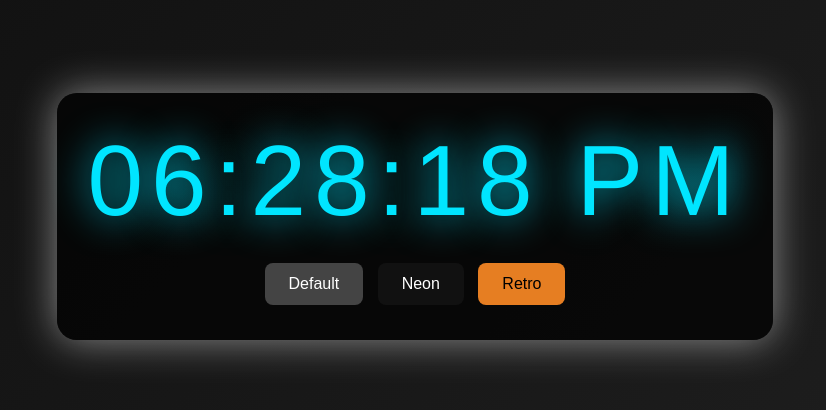
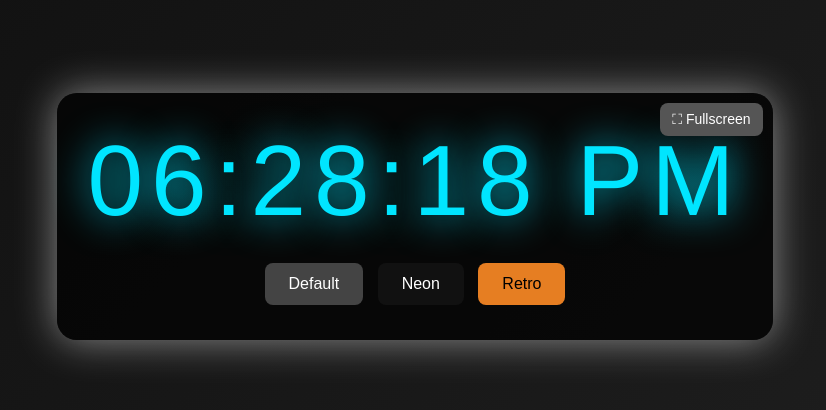
Before and after one commit to adilwiser/clock, a plain HTML site: page index.html in a window 1280 px wide. Shown: the part 184-594 px from the top of the page, without its empty margins (225-1051 px from the left). Drawn offline with Linux system fonts and the light colour scheme.

Commit message:
Update index.html
added full screen toggle button

```diff
--- a/index.html
+++ b/index.html
@@ -15,7 +15,7 @@
             display: flex;
             justify-content: center;
             align-items: center;
-            font-family: 'Helvetica', sans-serif; /* Changed to Helvetica */
+            font-family: 'Helvetica', sans-serif;
             color: #fff;
         }
 
@@ -43,9 +43,11 @@
             0% {
                 text-shadow: 0 0 30px rgba(0, 229, 255, 0.8);
             }
+
             50% {
                 text-shadow: 0 0 40px rgba(0, 229, 255, 1);
             }
+
             100% {
                 text-shadow: 0 0 30px rgba(0, 229, 255, 0.8);
             }
@@ -101,6 +103,25 @@
         .theme-selector button.retro:hover {
             background: #d35400;
         }
+
+        /* Fullscreen button styling */
+        .fullscreen-button {
+            position: absolute;
+            top: 10px;
+            right: 10px;
+            background: #555;
+            border: none;
+            color: #fff;
+            padding: 8px 12px;
+            border-radius: 8px;
+            cursor: pointer;
+            font-size: 14px;
+            transition: background 0.3s;
+        }
+
+        .fullscreen-button:hover {
+            background: #777;
+        }
     </style>
 </head>
 
@@ -113,6 +134,7 @@
             <button class="neon" onclick="changeTheme('neon')">Neon</button>
             <button class="retro" onclick="changeTheme('retro')">Retro</button>
         </div>
+        <button class="fullscreen-button" onclick="toggleFullscreen()">⛶ Fullscreen</button>
     </div>
 
     <script>
@@ -162,6 +184,15 @@
                     break;
             }
         }
+
+        // Function to toggle fullscreen mode
+        function toggleFullscreen() {
+            if (!document.fullscreenElement) {
+                document.documentElement.requestFullscreen();
+            } else if (document.exitFullscreen) {
+                document.exitFullscreen();
+            }
+        }
     </script>
 </body>
 
```
